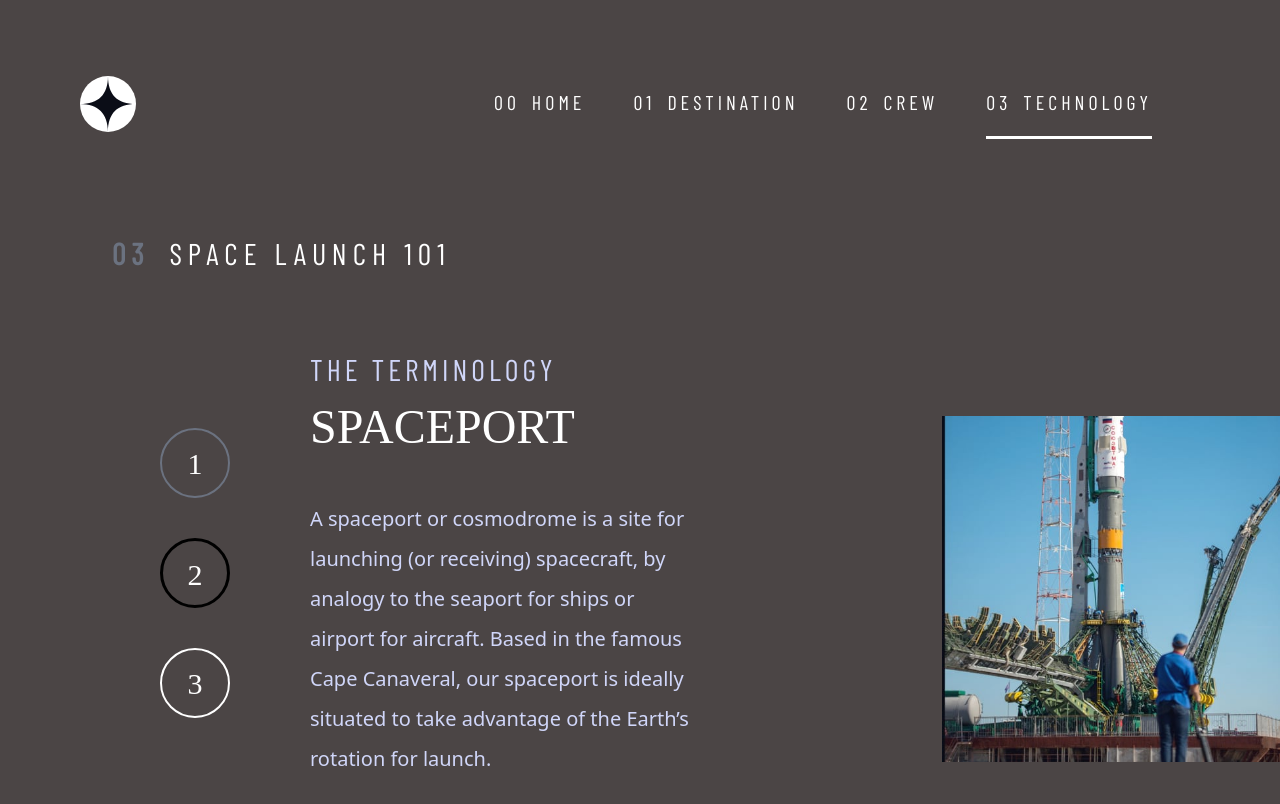
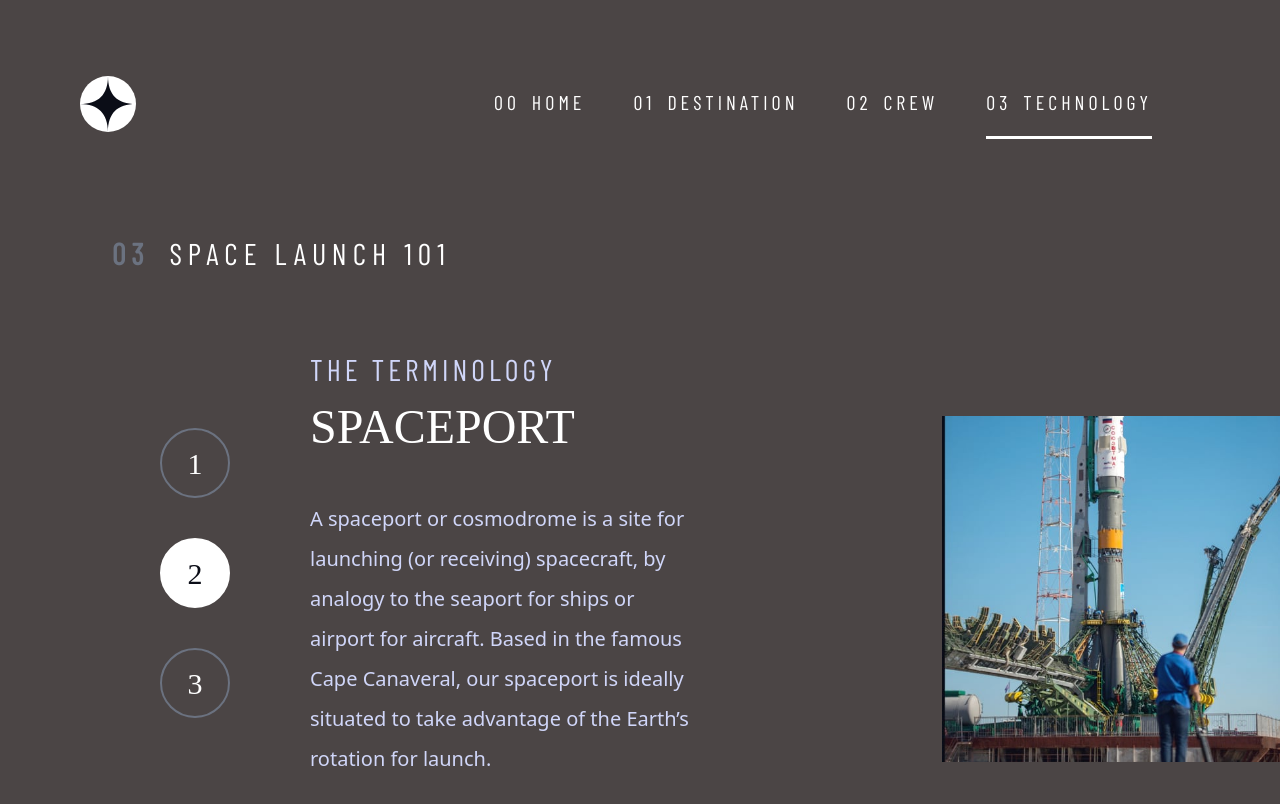
Before and after one commit to zainkazi/space-tourism-website-react, a React (Vite) app: page /technology/Spaceport in a window 1280 px wide. Shown: the top 804 px of the page. Built offline with nearby package versions, Linux system fonts and the light colour scheme; a web font is replaced by a local one.

Commit message:
added transitions and hover states

```diff
--- a/src/components/Destinations/DestionationLink.jsx
+++ b/src/components/Destinations/DestionationLink.jsx
@@ -6,9 +6,11 @@ const DestinationLink = ({ name, path }) => {
     <div>
       <NavLink
         style={({ isActive }) => {
-          return isActive ? { borderBottom: "3px solid white" } : {};
+          return isActive
+            ? { transitionDuration: "0.5s", borderBottom: "3px solid white" }
+            : {};
         }}
-        className="transition-[border] pb-2 duration-75 hover:border-b-[3px] border-gray-500"
+        className="transition-[border] pb-2 duration-150 hover:border-b-[3px] border-gray-500"
         to={path}
       >
         {name}
--- a/src/components/MenuLink.jsx
+++ b/src/components/MenuLink.jsx
@@ -6,9 +6,11 @@ const MenuLink = ({ number, title, path }) => {
     //<div className="border-2 border-black flex space-x-6">
     <NavLink
       style={({ isActive }) => {
-        return isActive ? { borderBottom: "3px solid white" } : {};
+        return isActive
+          ? { transitionDuration: "0.5s", borderBottom: "3px solid white" }
+          : {};
       }}
-      className="transition-[border] duration-75 hover:border-b-[3px] border-gray-500"
+      className="transition-[border] duration-150 hover:border-b-[3px] border-gray-500"
       to={path}
     >
       <div className="flex py-5 space-x-6 mb-7 md:mb-0 lg:space-x-3">
--- a/src/components/Technology/TechnologyNavbar.jsx
+++ b/src/components/Technology/TechnologyNavbar.jsx
@@ -6,27 +6,48 @@ const TechnologyNavbar = () => {
     <div className="text-white font-bellefair mb-8 text-3xl flex lg:flex-col justify-start items-start space-x-8 lg:space-x-0 lg:space-y-10">
       <NavLink
         style={({ isActive }) => {
-          return isActive ? { border: "3px solid black" } : {};
+          return isActive
+            ? {
+                cursor: "default",
+                border: "2px solid white",
+                backgroundColor: "white",
+                color: "#0B0D17",
+              }
+            : {};
         }}
-        className="border-2 border-gray-500 text-center p-4 rounded-full h-[70px] w-[70px]"
+        className="transition duration-150 ease-in hover:border-white border-2 border-gray-500 text-center p-4 rounded-full h-[70px] w-[70px]"
         to="/technology/LaunchVehicle"
       >
         <div>1</div>
       </NavLink>
       <NavLink
         style={({ isActive }) => {
-          return isActive ? { border: "3px solid black" } : {};
+          return isActive
+            ? {
+                cursor: "default",
+                border: "2px solid white",
+                backgroundColor: "white",
+                color: "#0B0D17",
+              }
+            : {};
         }}
-        className="border-2 border-white text-center p-4 rounded-full h-[70px] w-[70px]"
+        className="transition duration-150 ease-in hover:border-white border-2 border-gray-500 text-center p-4 rounded-full h-[70px] w-[70px]"
         to="/technology/Spaceport"
       >
         <div>2</div>
       </NavLink>
       <NavLink
         style={({ isActive }) => {
-          return isActive ? { border: "3px solid black" } : {};
+          return isActive
+            ? {
+                cursor: "default",
+                border: "2px solid white",
+                backgroundColor: "white",
+                color: "#0B0D17",
+              }
+            : {};
         }}
-        className="border-2 border-white text-center p-4 rounded-full h-[70px] w-[70px]"
+        className="transition duration-150 ease-in hover:border-white border-2 border-gray-500 text-center p-4 rounded-full h-[70px] w-[70px]"
         to="/technology/SpaceCapsule"
       >
         <div>3</div>
```
